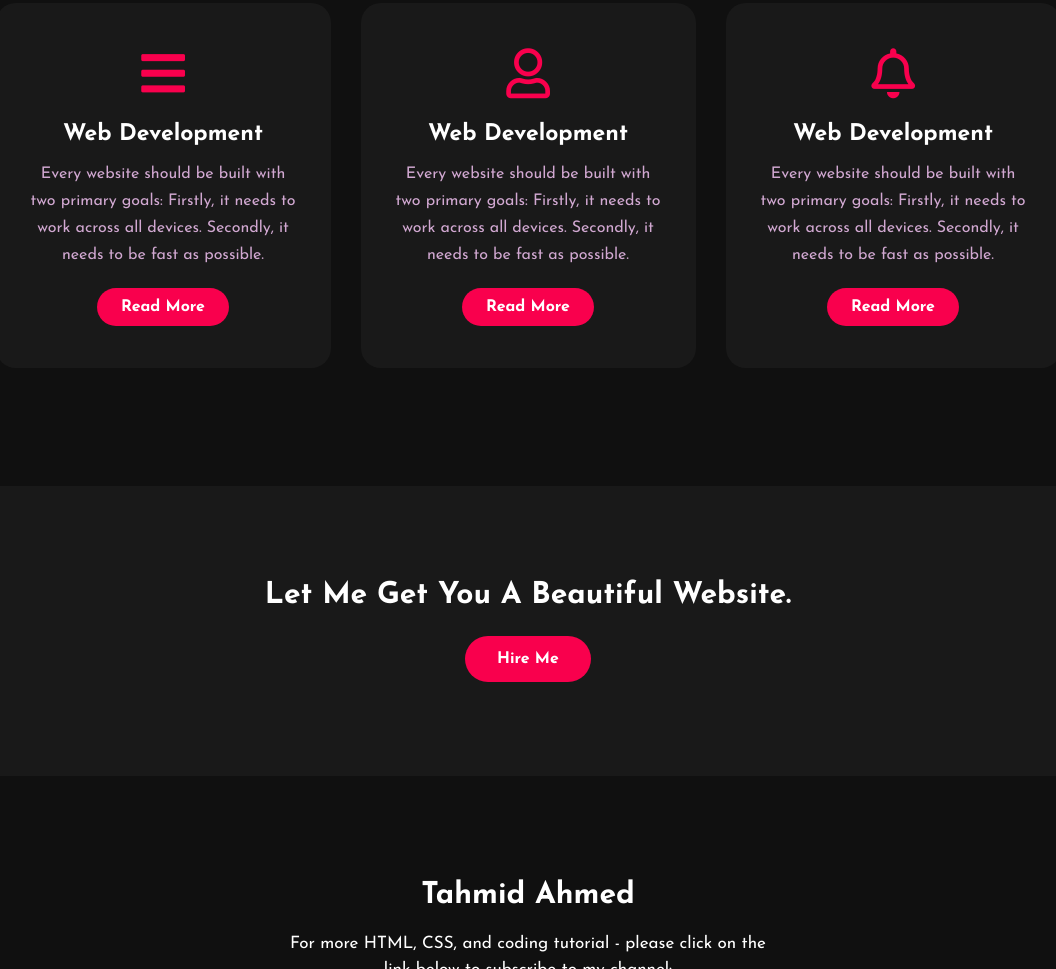
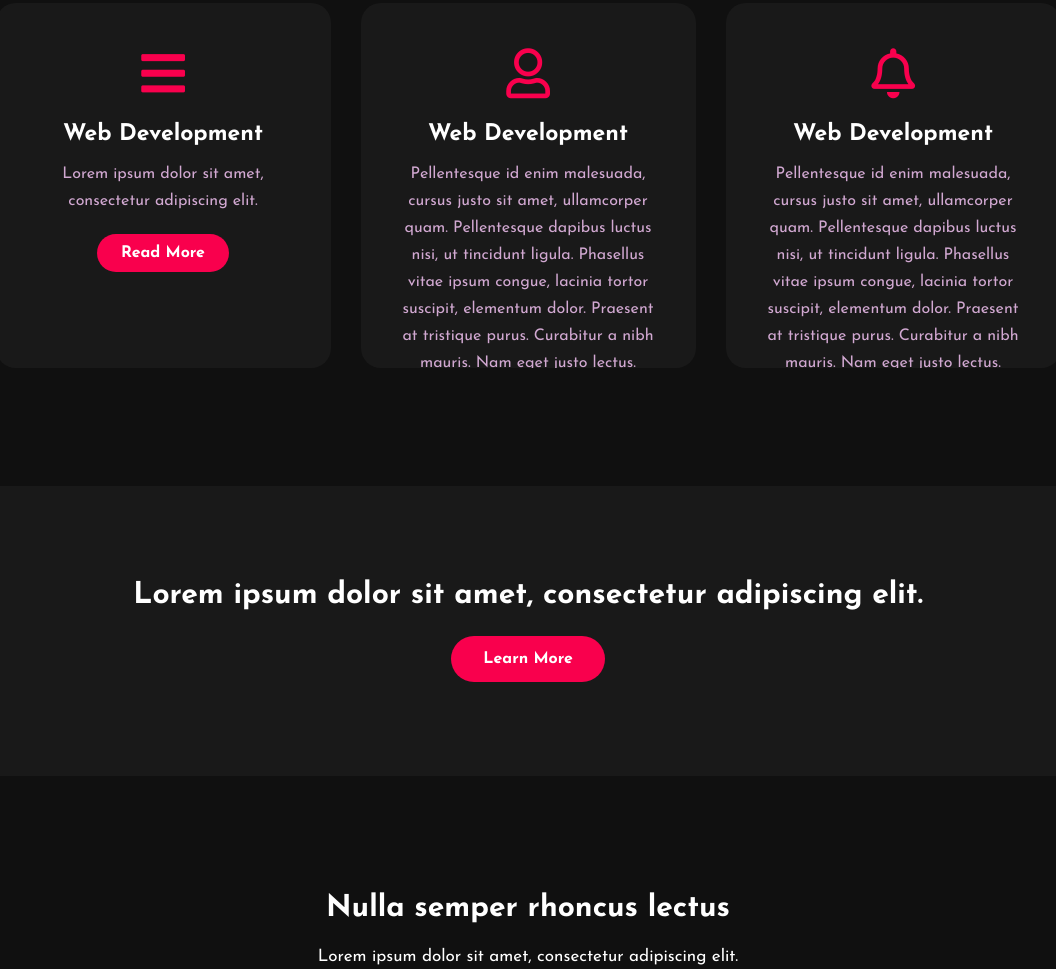
Before and after one commit to abdunia/Ngold, a plain HTML site: page index.html in a window 1280 px wide. Shown: the part 1831-2800 px from the top of the page, without its empty margins (112-1168 px from the left). Drawn offline with Linux system fonts and the light colour scheme.

Commit message:
version 0.1 (Test prototype)

```diff
--- a/index.html
+++ b/index.html
@@ -29,7 +29,7 @@
 		<div class="content">
 			<h4>Nayeema Gold and Diamonds</h4>
 			<h1>Welcome to the best <span>Jewelry</span> shop in your area</h1>
-			<h3>I'am a Web Developer.</h3>
+			<h3>Where the world comes to shine</h3>
 			<div class="newslatter">
 				<form>
 					<input type="email" name="email" id="mail" placeholder="Enter Your Email">
@@ -46,7 +46,7 @@
 			<div class="about-text">
 				<h2>About Us</h2>
 				<h5>Authentic <span>& Pure</span></h5>
-				<p>I am a front-end web developer. I can provide clean code and pixel perfect design. I also make the website more & more interactive with web animations.I can provide clean code and pixel perfect design. I also make the website more & more interactive with web animations.A responsive design makes your website accessible to all users, regardless of their device.</p>
+				<p>Lorem ipsum dolor sit amet, consectetur adipiscing elit.</p>
 				<button type="button">Let's Talk</button>
 			</div>
 		</div>
@@ -63,7 +63,7 @@
 				<i class="fas fa-bars"></i>
 				<h5>Web Development</h5>
 				<div class="pra">
-					<p>Every website should be built with two primary goals: Firstly, it needs to work across all devices. Secondly, it needs to be fast as possible.</p>
+					<p>Lorem ipsum dolor sit amet, consectetur adipiscing elit.</p>
 
 					<p style="text-align: center;">
 						<a class="button" href="#">Read More</a>
@@ -75,7 +75,7 @@
 				<i class="far fa-user"></i>
 				<h5>Web Development</h5>
 				<div class="pra">
-					<p>Every website should be built with two primary goals: Firstly, it needs to work across all devices. Secondly, it needs to be fast as possible.</p>
+					<p>Pellentesque id enim malesuada, cursus justo sit amet, ullamcorper quam. Pellentesque dapibus luctus nisi, ut tincidunt ligula. Phasellus vitae ipsum congue, lacinia tortor suscipit, elementum dolor. Praesent at tristique purus. Curabitur a nibh mauris. Nam eget justo lectus.</p>
 
 					<p style="text-align: center;">
 						<a class="button" href="#">Read More</a>
@@ -87,7 +87,7 @@
 				<i class="far fa-bell"></i>
 				<h5>Web Development</h5>
 				<div class="pra">
-					<p>Every website should be built with two primary goals: Firstly, it needs to work across all devices. Secondly, it needs to be fast as possible.</p>
+					<p>Pellentesque id enim malesuada, cursus justo sit amet, ullamcorper quam. Pellentesque dapibus luctus nisi, ut tincidunt ligula. Phasellus vitae ipsum congue, lacinia tortor suscipit, elementum dolor. Praesent at tristique purus. Curabitur a nibh mauris. Nam eget justo lectus.</p>
 
 					<p style="text-align: center;">
 						<a class="button" href="#">Read More</a>
@@ -99,20 +99,20 @@
 
 	<!------Contact Me------>
 	<div class="contact-me">
-		<p>Let Me Get You A Beautiful Website.</p>
-		<a class="button-two" href="#">Hire Me</a>
+		<p>Lorem ipsum dolor sit amet, consectetur adipiscing elit.</p>
+		<a class="button-two" href="#">Learn More</a>
 	</div>
 
 	<!------footer start--------->
 	<footer>
-		<p>Tahmid Ahmed</p>
-		<p>For more HTML, CSS, and coding tutorial - please click on the link below to subscribe to my channel:</p>
+		<p>Nulla semper rhoncus lectus</p>
+		<p>Lorem ipsum dolor sit amet, consectetur adipiscing elit.</p>
 		<div class="social">
 			<a href="#"><i class="fab fa-facebook-f"></i></a>
 			<a href="#"><i class="fab fa-instagram"></i></a>
 			<a href="#"><i class="fab fa-dribbble"></i></a>
 		</div>
-		<p class="end">CopyRight By Tahmid Ahmed</p>
+		<p class="end">Copyright &copy2022</p>
 	</footer>
 </body>
 </html>
```
